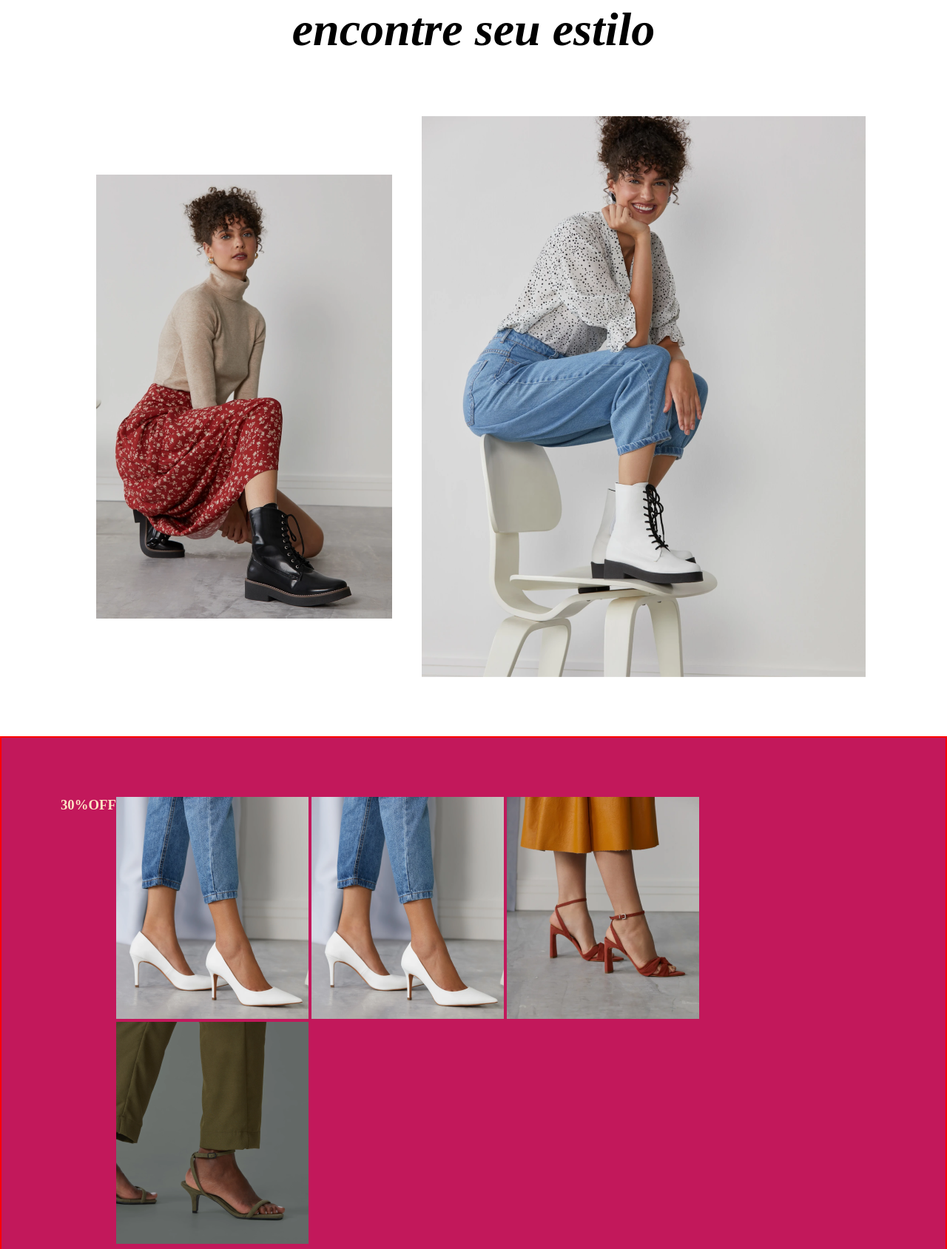
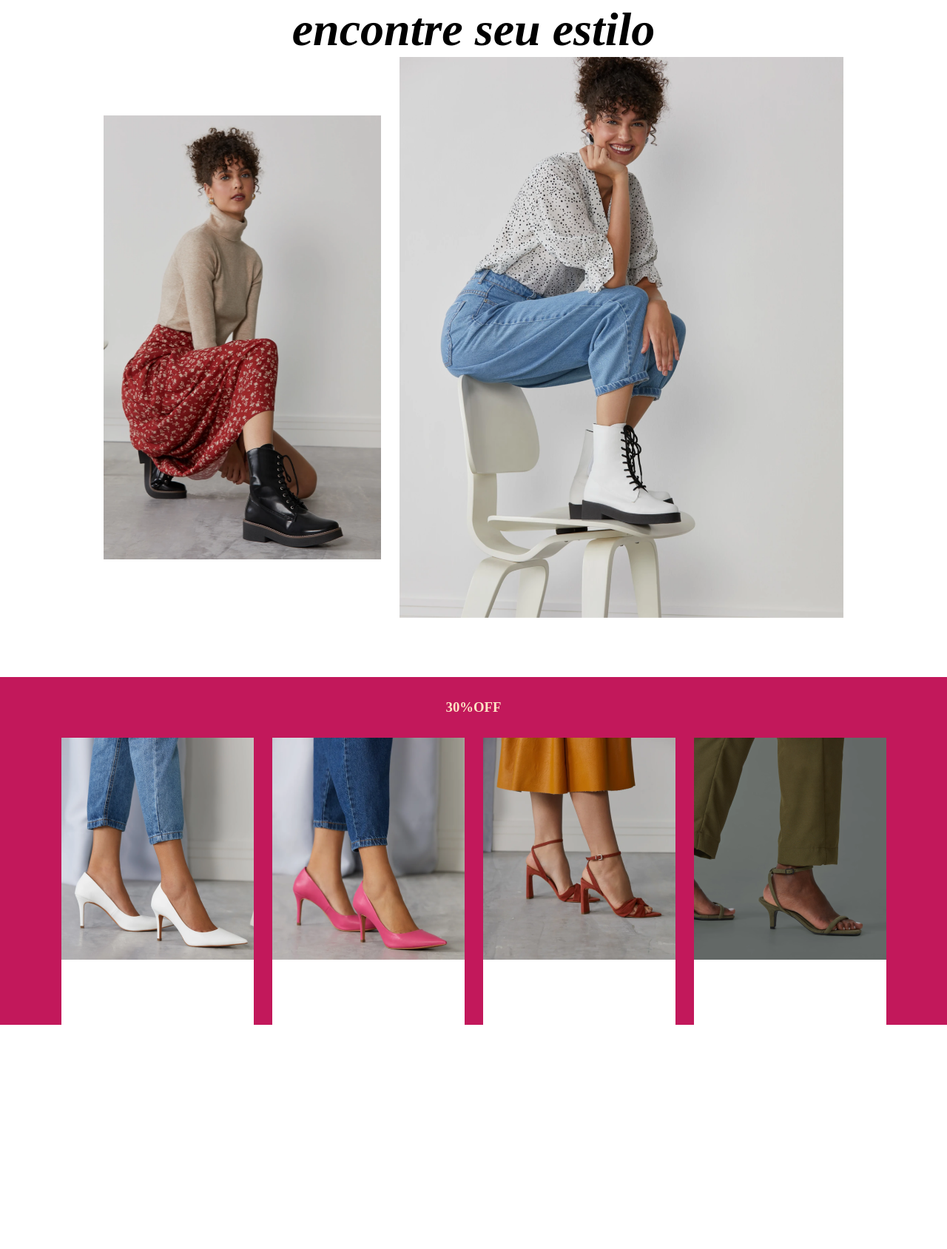
Before and after one commit to lcdiax17/shoes-store17, a plain HTML site: page index.html in a window 1280 px wide. Shown: the part 419-2107 px from the top of the page at 74% size. After the commit the page ends 1804 px from the top, so only its background shows below. Drawn offline with Linux system fonts and the light colour scheme.

Commit message:
Avanço do dia

```diff
--- a/css/main-style.css
+++ b/css/main-style.css
@@ -4,11 +4,14 @@
     padding: 0;
 
 }
-
+body {
+    max-width: 1280px;
+    min-width: 1280px;
+}
 .header {
     display: flex;
-     justify-content: space-between;
-     align-items: center;
+    justify-content: space-between;
+    align-items: center;
     padding: 9px 19px 9px 39px;
     background-color: floralwhite;
     box-shadow: 0px 1px 20px rgba(139, 139, 139, 0.65);
@@ -16,6 +19,7 @@
 
 .nav-links {
     display: flex;
+    margin-right: 10%;
 }
 
 .nav-links li {
@@ -46,34 +50,55 @@
 
 .image-main-2 {
     display: flex;
-    justify-content:space-evenly;
+    justify-content:center;
     align-items: center;
-    padding: 70px 80px;
-    margin: 10px;
-    width: 100%;
+}
+
+.image-main-2 #img1 {
+    padding-right: 25px;
+    height: 600px;
+    width: 400px;
+
+}
+
+.image-main-2 #img2 {
+    height: 757.94px;
+    width: 600px;
 }
 
 .main-descontos{
     display: flex;
+    flex-direction: column;
     background-color:#C2185B;
-    justify-content: space-around;
-    padding: 80px;
-    border: solid 2px red;
-    box-sizing: border-box;
+    justify-content: center;
+    margin-top: 80px;
 }
-.main-descontos div {
-    display: flex;
-    justify-content:center;
-    align-items: top;
+.off h3 {
     color:bisque;
+    text-align: center;
+    padding-top: 30px;
+    padding-bottom: 30px;
 }
 
 .main-descontos-2 {
+    display: flex;
+    flex-direction: row;
+    justify-content:center;
+    width: 100%;
+}
 
+.main-descontos-2 div {
+    height: 388px;
+    width: 260px;
+    background-color: #fff;
 }
-/* teste */
-/*
-.image-main-3 {
-    display: flex;
-    justify-content:right;
-} */
+
+.box-2, .box-3, .box-4 {
+    margin-left: 25px;
+}
+@media (min-width: 1280px) {
+    body{
+        margin-left: auto;
+        margin-right: auto;
+    }
+}
--- a/index.html
+++ b/index.html
@@ -29,7 +29,8 @@
         </div>
 
         <section class="image-main-2">
-            <img src="img/image 7.png" alt=""><img src="img/image 8.png" alt="">
+            <img id="img1" src="img/image 7.png" alt="">
+            <img id="img2" src="img/image 8.png" alt="">
         </section>
 
         <!-- para futuros testes -->
@@ -38,14 +39,20 @@
         </section> -->
         <section class="main-descontos">
 
-            <div><h3>30%OFF</h3></div>
+            <div class="off">
+                <h3>30%OFF</h3>
+            </div>
 
-           <section class="main-descontos-2">
-               <img src="img/image 4.png" alt="">
-               <img src="img/image 4.png" alt="">
-               <img src="img/image 6.png" alt="">
-               <img src="img/image 9.png" alt="">
-           </section>
+            <div class="main-descontos-2">
+                <div class="box-1"> <img src="img/image 4.png" alt="">
+                <p>
+
+                </p></div>
+                <div class="box-2"> <img src="img/image 5.png" alt=""> </div>
+                <div class="box-3"> <img src="img/image 6.png" alt=""> </div>
+                <div class="box-4"> <img src="img/image 9.png" alt=""> </div>
+
+            </div>
         </section>
 
     </main>
```
